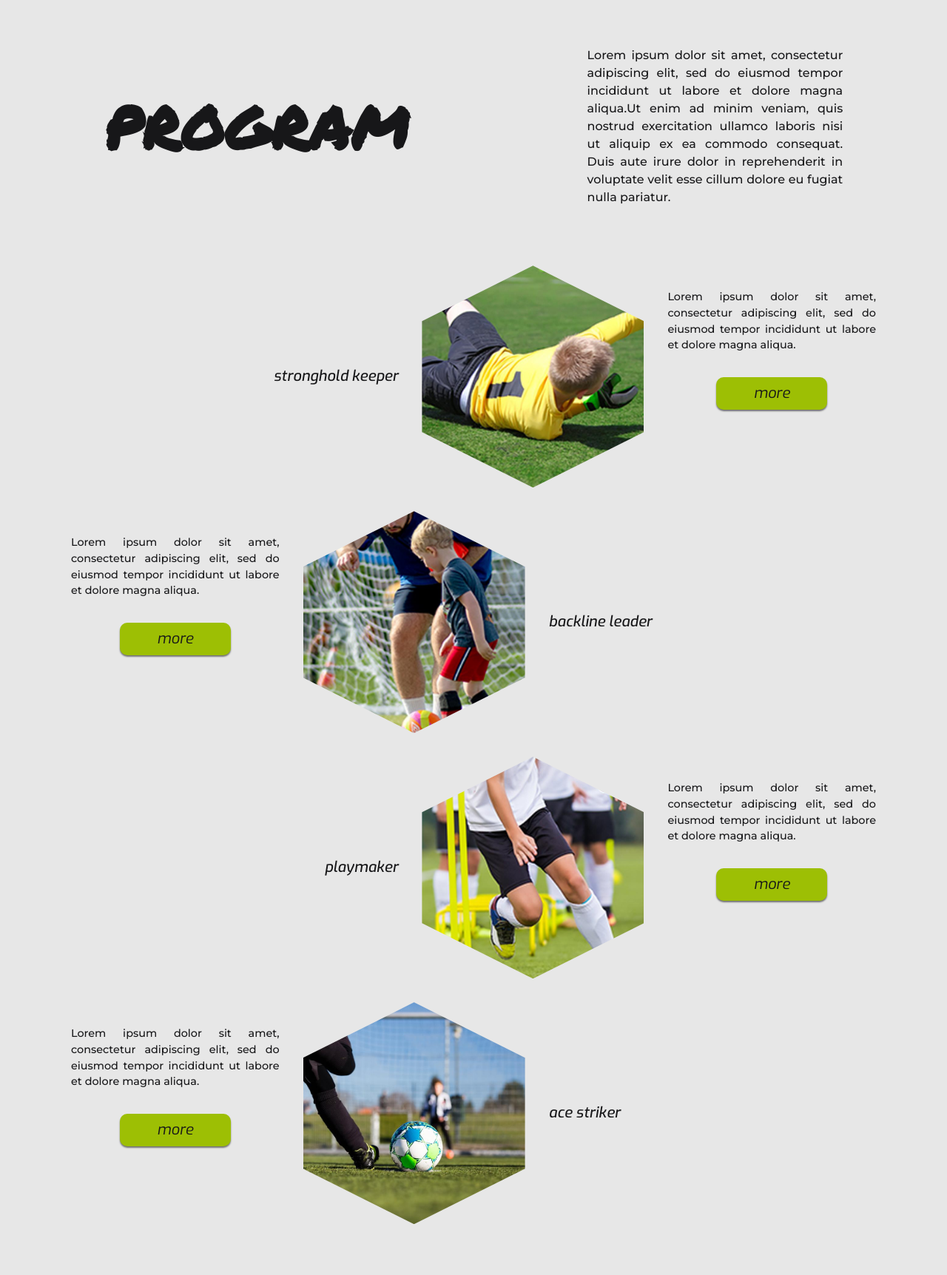
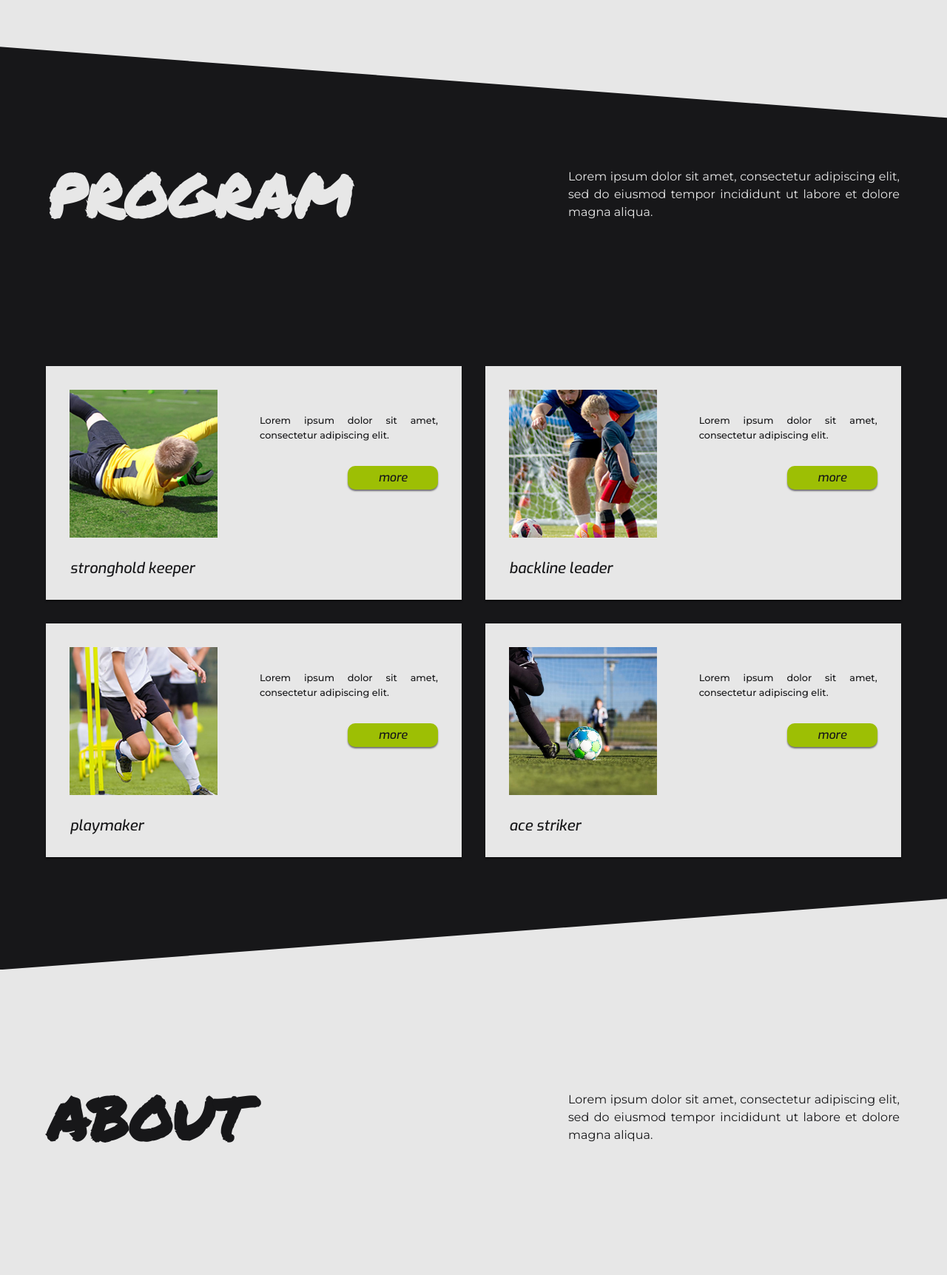
Before and after one commit to przemekstanisz/soccer-academy2.0, a plain HTML site: page index.html in a window 1280 px wide. Shown: the part 1060-2784 px from the top of the page at 74% size. Before the commit the page ends 2731 px from the top, so only its background shows below. Drawn offline with Linux system fonts and the light colour scheme.

Commit message:
section program finished

```diff
--- a/index.html
+++ b/index.html
@@ -80,10 +80,11 @@
             <div class="hero__cta">
 
                 <h3 class="cta__title">we create stars</h3>
-                <img src="images/cta.jpg" alt="" class="cta__img">
+                <p class="cta__text">Lorem ipsum dolor sit amet, consectetur adipiscing elit, sed do eiusmod tempor incididunt ut labore et dolore magna aliqua. </p>
+                <div class="cta__btn">
                     <button class="cta__btn-action">membership</button>
                     <button class="cta__btn-learn">learn more</button>
-                <p class="cta__text">Lorem ipsum dolor sit amet, consectetur adipiscing elit, sed do eiusmod tempor incididunt ut labore et dolore magna aliqua. </p>
+                </div>
 
             </div>
 
@@ -106,7 +107,7 @@
             <div class="program__features">
 
                 <h4 class="program__title">program</h4>
-                <p class="program__text">Lorem ipsum dolor sit amet, consectetur adipiscing elit, sed do eiusmod tempor incididunt ut labore et dolore magna aliqua.Ut enim ad minim veniam, quis nostrud exercitation ullamco laboris nisi ut aliquip ex ea commodo consequat. Duis aute irure dolor in reprehenderit in voluptate velit esse cillum dolore eu fugiat nulla pariatur.</p>
+                <p class="program__text">Lorem ipsum dolor sit amet, consectetur adipiscing elit, sed do eiusmod tempor incididunt ut labore et dolore magna aliqua.</p>
 
             </div>
 
@@ -115,21 +116,21 @@
                 <div class="program__panel">
                     <div class="panel__header flat-top">
                         <img src="images/about3.jpg" alt="" class="panel__img">
-                        <h5 class="panel__title">stronghold keeper</h5>
+                        <h5 class="panel__title">stronghold&nbsp;keeper</h5>
                     </div>
                     <div class="panel__content">
-                        <p class="panel__text">Lorem ipsum dolor sit amet, consectetur adipiscing elit, sed do eiusmod tempor incididunt ut labore et dolore magna aliqua.</p>
+                        <p class="panel__text">Lorem ipsum dolor sit amet, consectetur adipiscing elit.</p>
                         <button class="panel__btn">more</button>
                     </div>
                 </div>
 
-                <div class="program__panel panel--reverse">
-                    <div class="panel__header header--reverse">
+                <div class="program__panel">
+                    <div class="panel__header">
                         <img src="images/about4.jpg" alt="" class="panel__img">
-                        <h5 class="panel__title">backline leader</h5>
+                        <h5 class="panel__title">backline&nbsp;leader</h5>
                     </div>
                     <div class="panel__content">
-                        <p class="panel__text">Lorem ipsum dolor sit amet, consectetur adipiscing elit, sed do eiusmod tempor incididunt ut labore et dolore magna aliqua.</p>
+                        <p class="panel__text">Lorem ipsum dolor sit amet, consectetur adipiscing elit.</p>
                         <button class="panel__btn">more</button>
                     </div>
                 </div>
@@ -140,22 +141,44 @@
                         <h5 class="panel__title">playmaker</h5>
                     </div>
                     <div class="panel__content">
-                        <p class="panel__text">Lorem ipsum dolor sit amet, consectetur adipiscing elit, sed do eiusmod tempor incididunt ut labore et dolore magna aliqua.</p>
+                        <p class="panel__text">Lorem ipsum dolor sit amet, consectetur adipiscing elit.</p>
                         <button class="panel__btn">more</button>
                     </div>
                 </div>
 
-                <div class="program__panel panel--reverse">
-                    <div class="panel__header header--reverse">
+                <div class="program__panel">
+                    <div class="panel__header">
                         <img src="images/about1.jpg" alt="" class="panel__img">
                         <h5 class="panel__title">ace striker</h5>
                     </div>
                     <div class="panel__content">
-                        <p class="panel__text">Lorem ipsum dolor sit amet, consectetur adipiscing elit, sed do eiusmod tempor incididunt ut labore et dolore magna aliqua. </p>
+                        <p class="panel__text">Lorem ipsum dolor sit amet, consectetur adipiscing elit.</p>
                         <button class="panel__btn">more</button>
                     </div>
                 </div>
 
+            </div>
+
+        </section>
+
+        <section class="about">
+
+            <div class="about__features">
+
+                <h4 class="about__title">about</h4>
+                <p class="about__text">Lorem ipsum dolor sit amet, consectetur adipiscing elit, sed do eiusmod tempor incididunt ut labore et dolore magna aliqua.</p>
+
+            </div>
+
+            <div class="about__panel">
+                <div class="panel__header flat-top">
+                    <img src="images/hero.jpg" alt="" class="about__img">
+                    <h5 class="panel__title">we care about football</h5>
+                </div>
+                <div class="panel__content">
+                    <p class="panel__text">Lorem ipsum dolor sit amet, consectetur adipiscing elit, sed do eiusmod tempor incididunt ut labore et dolore magna aliqua. Ut enim ad minim veniam, quis nostrud exercitation ullamco laboris nisi ut aliquip ex ea commodo consequat. Duis aute irure dolor in reprehenderit in voluptate velit esse cillum dolore eu fugiat nulla pariatur. Excepteur sint occaecat cupidatat non proident, sunt in culpa qui officia deserunt mollit anim id est laborum.</p>
+                    <button class="panel__btn">more</button>
+                </div>
             </div>
 
         </section>
--- a/styles.css
+++ b/styles.css
@@ -88,6 +88,10 @@ button:hover {
 img {
     display: block;
     width: 100%;
+}
+
+.desktop {
+    display: none;
 }
 
 .header {
@@ -198,7 +202,7 @@ img {
 }
 
 .hero {
-    min-height: 100vh;
+    height: 100vh;
     margin: 3rem 0 0 0;
     display: flex;
     flex-direction: column;
@@ -279,9 +283,10 @@ img {
 
 .hero__bottom {
     width: 100%;
+    height: 60%;
     display: flex;
-    justify-content: flex-end;
-    align-items: flex-end;
+    justify-content: center;
+    align-items: center;
     background-color: var(--bg-secondary_text1);
     margin: -8rem 0 0 0;
     box-shadow: var(--dark-shadow);
@@ -289,13 +294,15 @@ img {
 }
 
 .hero__cta {
+    color: var(--bg-primary_title);
     display: flex;
     flex-direction: column;
-    max-width: 90%;
-    background-color: var(--bg-primary_title);
-    background-image: var(--gradient-dark2);
+    align-items: center;
+    width: 100%;
+    background-color: rgba(231, 231, 231, .1);
     box-shadow: var(--dark-shadow2);
-    margin: 0 auto 2rem auto;
+    border-radius: var(--standard-border-rad);
+    margin: 1rem;
     padding: 1rem;
     z-index: 1;
 }
@@ -305,25 +312,35 @@ img {
 }
 
 .cta__title {
-    font-size: 1.5rem;
+    font-family: var(--subtitle-ff);
+    font-size: 2.5rem;
     font-weight: 400;
-    font-style: italic;
 }
 
 .cta__text {
     font-size: .9rem;
-    font-weight: 500;
+    font-weight: 300;
+    font-style: italic;
     line-height: 200%;
 }
 
+.cta__btn {
+    display: flex;
+    justify-content: space-between;
+    width: 100%;
+}
+
 .cta__btn-action {
+    font-weight: 600;
     background-color: var(--button);
     color: var(--bg-secondary_text1);
+    margin: 0 .5rem;
 }
 
 .cta__btn-learn {
-    background-color: var(--bg-primary_title);
-    color: var(--bg-secondary_text1);
+    background-color: var(--bg-secondary_text1);
+    color: var(--bg-primary_title);
+    margin: 0 .5rem;
 }
 
 /* section partners */
@@ -332,7 +349,7 @@ img {
     display: flex;
     flex-direction: column;
     align-items: center;
-    margin: 2rem 1rem;
+    margin: 4rem 1rem;
 }
 
 .partners__logo {
@@ -437,6 +454,46 @@ img {
     background-color: var(--button);
 }
 
+/* section about */
+
+.about {
+    display: flex;
+    flex-direction: column;
+    border-radius: var(--standard-border-rad);
+    margin: 4rem 0 0 0;
+}
+
+.about__features {
+    background-color: var(--bg-secondary_text1);
+    color: var(--bg-primary_title);
+    border-radius: var(--standard-border-rad) var(--standard-border-rad) 0 0;
+    display: flex;
+    flex-direction: column;
+}
+
+.about__title {
+    font-family: var(--title-ff);
+    font-size: var(--section-title-fs);
+    font-weight: var(--section-title-fw);
+    padding: var(--section-title-padding);
+    font-style: italic;
+    text-transform: uppercase;
+    background-image: var(--gradient-light);
+    border-radius: var(--standard-border-rad);
+}
+
+.about__text {
+    font-size: var(--section-text-fs);
+    font-weight: var(--section-text-fw);
+    line-height: var(--section-text-lh);
+    margin: var(--section-text-margin);
+}
+
+.about__panel {
+    display: flex;
+    flex-direction: column;
+}
+
 /*=================================================================================================================
 ===================================================================================================================
 ===================================================================================================================
@@ -514,9 +571,13 @@ tablet
         font-size: 5rem;
     }
 
+    .hero__bottom {
+        justify-content: flex-end;
+    }
+
     .hero__cta {
         width: 60%;
-        margin: 0 2rem -2rem 0;
+        margin: 0 1rem;
     }
 
     /* section partners */
@@ -556,7 +617,7 @@ tablet
     }
 
     .flat-top {
-        border-radius: var(--standard-border-rad);
+        border-radius: 0 0 var(--standard-border-rad) var(--standard-border-rad);
     }
 
     .panel__img {
@@ -576,8 +637,6 @@ medium desktop
 @media (min-width: 922px) {
 
     :root {
-        --section-margin: 0 4rem;
-
         --section-title-ff: 'Permanent Marker', cursive;
         --section-title-fs: 5rem;
         --section-title-fw: 600;
@@ -586,24 +645,19 @@ medium desktop
         --section-title-width: 50%;
 
         --section-text-fs: 1rem;
-        --section-text-fw: 500;
+        --section-text-fw: 400;
         --section-text-lh: 150%;
         --section-text-padding: 0;
         --section-text-margin: 0;
-        --section-text-width: 30%;
+        --section-text-width: 35%;
 
         --panel-title-fs: 1.25rem;
         --panel-title-fw: 500;
-        --panel-title-margin: 0 2rem;
 
-        --panel-text-fs: .9rem;
+        --panel-text-fs: .8rem;
         --panel-text-fw: 500;
         --panel-text-lh: 150%;
-        --panel-text-margin: 2rem;
-    }
-
-    button {
-        min-width: 50px;
+        --panel-text-margin: 4rem 2rem 2rem 2rem;
     }
 
     .header {
@@ -666,7 +720,7 @@ medium desktop
         background-image: url("images/hero.jpg");
         background-blend-mode: hard-light;
         background-size: cover;
-        background-position: center;
+        background-position: left;
         position: relative;
         box-shadow: var(--dark-shadow);
         border-radius: 0;
@@ -746,7 +800,7 @@ medium desktop
     .hero__bottom {
         height: 100vh;
         display: flex;
-        justify-content: flex-end;
+        justify-content: flex-start;
         align-items: flex-end;
         margin: 0;
         background-color: transparent;
@@ -756,29 +810,158 @@ medium desktop
     }
 
     .hero__cta {
-        width: 50%;
-        margin: 0 3rem -3rem 0;
+        width: 80%;
+        margin: 4rem 0;
+        background-color: rgba(23, 23, 25, .8);
+    }
+
+    /* section partners */
+
+    .partners {
+        margin: 8rem 1rem;
     }
 
     /* section program */
 
     .program {
+        color: var(--bg-primary_title);
         border-radius: 0;
-        margin: var(--section-margin);
+        position: relative;
+        margin: 0;
+        background-color: var(--bg-secondary_text1);
+        clip-path: polygon(0 0, 100% 6rem, 100% calc(100% - 6rem), 0 100%);
     }
 
     .program__features {
+        height: 50vh;
         border-radius: 0;
-        margin: 0 0 4rem 0;
+        margin: 0;
         padding: 0;
         box-shadow: none;
         flex-direction: row;
         justify-content: space-evenly;
         align-items: center;
         background-color: transparent;
+        position: relative;
+        z-index: 1;
     }
 
     .program__title {
+        width: var(--section-title-width);
+        font-family: var(--section-title-ff);
+        color: var(--bg-primary_title);
+        background-color: transparent;
+        background-image: none;
+        border-radius: 0;
+        box-shadow: none;
+        font-style: normal;
+        padding: var(--section-title-padding);
+        margin: var(--section-title-margin);
+    }
+
+    .program__text {
+        width: var(--section-text-width);
+        color: var(--bg-primary_title);
+        font-weight: var(--section-text-fw);
+        margin: var(--section-text-margin);
+        padding: var(--section-text-padding);
+        background-color: transparent;
+    }
+
+    .program__content {
+        flex-wrap: wrap;
+        justify-content: center;
+        align-items: center;
+        width: 100%;
+        padding: 1rem;
+        margin: 0 0 15vh 0;
+        background-color: transparent;
+        box-shadow: none;
+        position: relative;
+        z-index: 1;
+    }
+
+    .program__panel {
+        color: var(--bg-secondary_text1);
+        flex-direction: row;
+        justify-content: space-between;
+        width: 45%;
+        margin: 1rem;
+        padding: 0;
+        border-radius: 0;
+        background-color: var(--bg-primary_title);
+        box-shadow: var(--dark-shadow);
+    }
+
+    .panel__header {
+        min-width: 40%;
+        justify-content: flex-start;
+        align-items: flex-start;
+        border-radius: 0;
+        background-color: transparent;
+        box-shadow: none;
+        margin: 2rem 0 0 2rem;
+    }
+
+    .panel__title {
+        font-size: var(--panel-title-fs);
+        color: var(--bg-secondary_text1);
+        margin: 2rem 2rem 2rem 0;
+        border-radius: 0;
+        background-color: transparent;
+        padding: 0;
+    }
+
+    .panel__text {
+        font-size: var(--panel-text-fs);
+        margin: var(--panel-text-margin);
+    }
+
+    .flat-top {
+        border-radius: 0;
+    }
+
+    .panel__img {
+        width: 150px;
+        height: 150px;
+        border-radius: 0;
+        object-position: top;
+    }
+
+    .panel__btn {
+        font-size: 1rem;
+        font-weight: 500;
+        min-width: 50px;
+        align-self: flex-end;
+        margin: 0 2rem;
+        padding: .5rem
+    }
+
+    /* section about*/
+
+    .about {
+        color: var(--bg-secondary_text1);
+        border-radius: 0;
+        position: relative;
+        margin: 0;
+        background-color: var(--bg-primary_title);
+    }
+
+    .about__features {
+        height: 50vh;
+        border-radius: 0;
+        margin: 0;
+        padding: 0;
+        box-shadow: none;
+        flex-direction: row;
+        justify-content: space-evenly;
+        align-items: center;
+        background-color: transparent;
+        position: relative;
+        z-index: 1;
+    }
+
+    .about__title {
         width: var(--section-title-width);
         font-family: var(--section-title-ff);
         color: var(--bg-secondary_text1);
@@ -791,7 +974,7 @@ medium desktop
         margin: var(--section-title-margin);
     }
 
-    .program__text {
+    .about__text {
         width: var(--section-text-width);
         color: var(--bg-secondary_text1);
         font-weight: var(--section-text-fw);
@@ -800,79 +983,16 @@ medium desktop
         background-color: transparent;
     }
 
-    .program__content {
-        flex-direction: column;
-        flex-wrap: nowrap;
-        align-items: center;
-        width: 100%;
-        padding: 0;
-        margin: 0;
-        background-color: transparent;
-        box-shadow: none;
-    }
-
-    .program__panel {
+    .about__panel {
+        color: var(--bg-primary_title);
         flex-direction: row;
-        justify-content: center;
-        width: 100%;
-        margin: 1rem 0;
+        justify-content: space-between;
+        width: 90%;
+        margin: 1rem auto;
         padding: 0;
         border-radius: 0;
-        background-color: var(--bg-primary_title);
-        box-shadow: none;
-    }
-
-    .panel--reverse {
-        flex-direction: row-reverse;
-    }
-
-    .panel__header {
-        flex-direction: row-reverse;
-        justify-content: flex-start;
-        align-items: center;
-        border-radius: 0;
-        background-color: transparent;
-        width: 70%;
-        box-shadow: none;
-    }
-
-    .header--reverse {
-        flex-direction: row;
-    }
-
-    .panel__title {
-        font-size: var(--panel-title-fs);
-        color: var(--bg-secondary_text1);
-        margin: var(--panel-title-margin);
-        border-radius: 0;
-        background-color: transparent;
-        padding: 0;
-    }
-
-    .panel__content {
-        width: 30%;
-    }
-
-    .panel__text {
-        margin: var(--panel-text-margin);
-    }
-
-    .flat-top {
-        border-radius: 0;
-    }
-
-    .panel__img {
-        width: 200px;
-        height: 200px;
-        border-radius: 0;
-        object-position: top;
-        clip-path: polygon(50% 0%, 100% 25%, 100% 75%, 50% 100%, 0% 75%, 0% 25%);
-    }
-
-    .panel__btn {
-        align-self: center;
-        width: 30%;
-        margin: 0;
+        background-color: var(--bg-secondary_text1);
+        box-shadow: var(--dark-shadow);
     }
 
 }
@@ -895,13 +1015,17 @@ large desktop
         font-size: 6rem;
     }
 
+    .hero__bottom {
+        justify-content: center;
+    }
+
     .hero__cta {
-        width: 40%;
+        width: 60%;
     }
 
     .panel__img {
-        width: 300px;
-        height: 300px;
+        width: 200px;
+        height: 200px;
     }
 
 }
```
Also changed, not shown: images/about5.png (deleted), images/league1.jpg (deleted), images/league2.jpg (deleted), images/league3.jpg (deleted), images/league4.jpg (deleted), images/league5.jpg (deleted), images/league6.jpg (deleted), images/template.png (deleted), 1 other file. Lines whose indentation alone changed are shown as unchanged.
